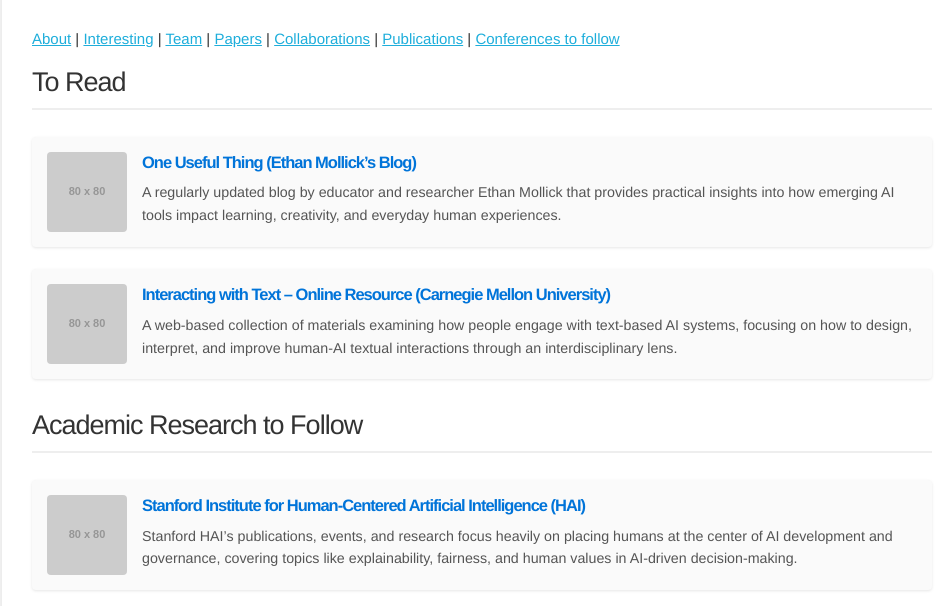
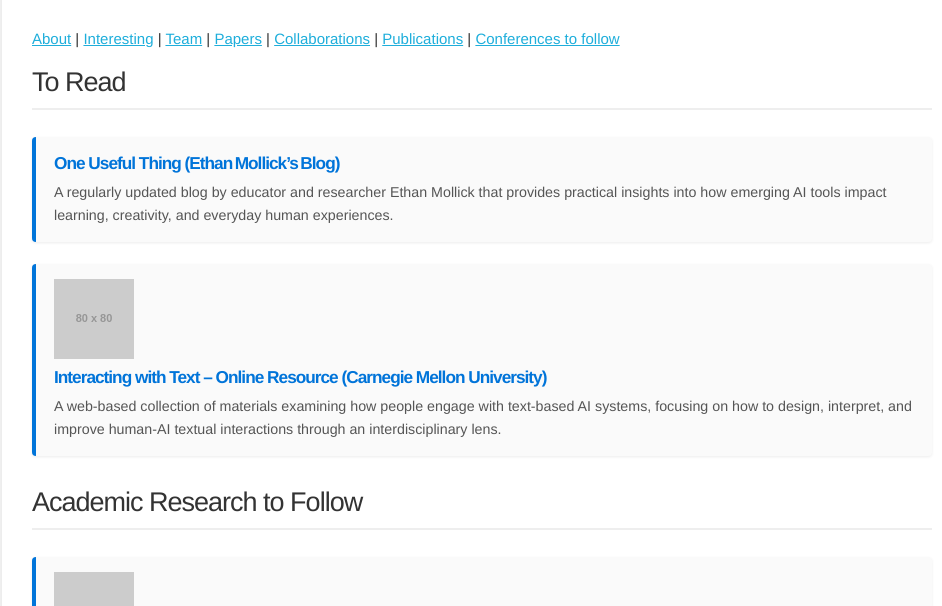
Before and after one commit to iliazaharov/HAX-JB, a website: page interesting.html in a window 1280 px wide. Shown: the part 151-757 px from the top of the page, without its empty margins (158-1100 px from the left). Drawn offline with nearby package versions, Linux system fonts and the light colour scheme; placeholder pictures from the web are drawn by us.

Commit message:
All files commit

```diff
--- a/interesting.html
+++ b/interesting.html
@@ -5,6 +5,7 @@
     <title>Useful Reads</title>
     <!-- Skeleton CSS for a minimal, responsive layout -->
     <link rel="stylesheet" href="https://cdnjs.cloudflare.com/ajax/libs/skeleton/2.0.4/skeleton.min.css">
+    <!-- ‼️ NEW <style> – replace the whole old block -->
     <style>
         body {
             margin-top: 2em;
@@ -30,51 +31,54 @@
             margin-bottom: 0.5em;
             color: #0074D9;
         }
-        section {
-            margin-bottom: 2em;
-        }
-        section h2 {
+        section          { margin-bottom: 2em; }
+        section h2       {
             font-size: 1.8em;
             margin-bottom: 1em;
             border-bottom: 2px solid #eee;
-            padding-bottom: 0.3em;
+            padding-bottom: .3em;
             color: #333;
         }
+
+        /* -------- Card without thumbnail -------- */
         .card {
-            display: flex;
-            align-items: flex-start;
+            position: relative;
+            padding: 1em 1.2em;
+            margin-bottom: 1.5em;
+
+            /* thin accent bar */
+            border-left: 4px solid #0074D9;
+
             background: #fafafa;
-            padding: 1em;
-            margin-bottom: 1.5em;
             border-radius: 4px;
-            box-shadow: 0 1px 3px rgba(0,0,0,0.1);
+            box-shadow: 0 1px 3px rgba(0,0,0,.08);
+
+            /* subtle lift on hover */
+            transition: transform .15s ease, box-shadow .15s ease;
         }
-        .card img {
-            width: 80px;
-            height: 80px;
-            object-fit: cover;
-            border-radius: 4px;
-            margin-right: 1em;
+        .card:hover {
+            transform: translateY(-2px);
+            box-shadow: 0 4px 8px rgba(0,0,0,.12);
         }
-        .card-content {
-            flex: 1;
-        }
-        .card-content h3 {
-            margin: 0 0 0.5em 0;
-            font-size: 1.1em;
+
+        /* content */
+        .card-content      { /* no flex needed now */ }
+        .card-content h3   {
+            margin: 0 0 .4em 0;
+            font-size: 1.15em;          /* a bit larger */
+            font-weight: 600;
             color: #0074D9;
         }
-        .card-content a {
-            color: #0074D9;
+        .card-content a    {
+            color: inherit;             /* keep link same colour as h3 */
             text-decoration: none;
-            font-weight: bold;
         }
         .card-content a:hover {
             text-decoration: underline;
         }
-        .card-content p {
+        .card-content p    {
             margin: 0;
-            font-size: 0.95em;
+            font-size: .95em;
             color: #555;
         }
     </style>
@@ -100,13 +104,19 @@
 
         <!-- Resource 1: One Useful Thing -->
         <div class="card">
-            <img src="https://via.placeholder.com/80" alt="One Useful Thing">
             <div class="card-content">
-                <h3><a href="https://www.oneusefulthing.org/" target="_blank">One Useful Thing (Ethan Mollick’s Blog)</a></h3>
-                <p>A regularly updated blog by educator and researcher Ethan Mollick that provides practical insights into how emerging AI tools impact learning, creativity, and everyday human experiences.</p>
+                <h3>
+                    <a href="https://www.oneusefulthing.org/" target="_blank">
+                        One Useful Thing (Ethan Mollick’s Blog)
+                    </a>
+                </h3>
+                <p>
+                    A regularly updated blog by educator and researcher Ethan Mollick that
+                    provides practical insights into how emerging AI tools impact learning,
+                    creativity, and everyday human experiences.
+                </p>
             </div>
         </div>
-
         <!-- Resource 2: Interacting with Text -->
         <div class="card">
             <img src="https://via.placeholder.com/80" alt="Interacting with Text">
```
